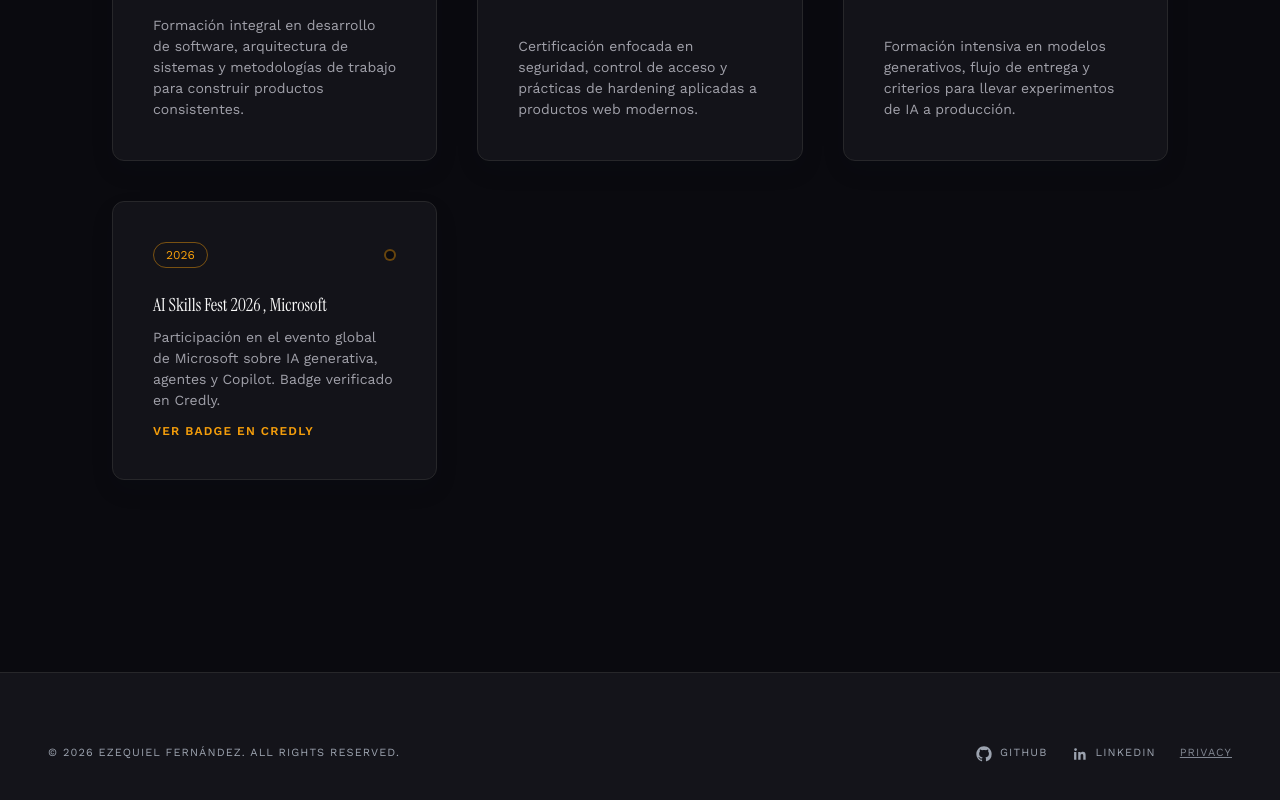
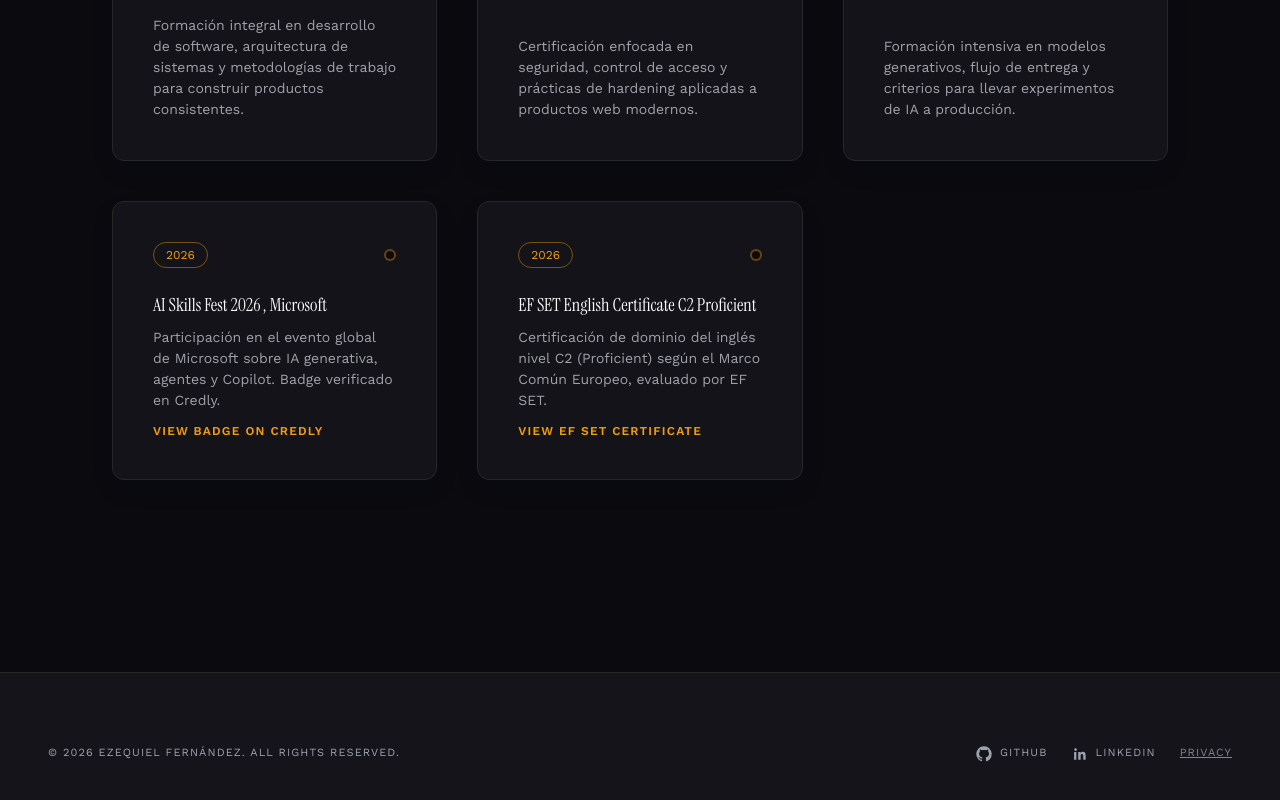
Before and after one commit to ezefernandezyf/my-portfolio, a React (Vite) app: page /about in a window 1280 px wide. Shown: the part 2950-3750 px from the top of the page. Built offline with nearby package versions, Linux system fonts and the light colour scheme; no server answers.

Commit message:
feat(about): add EF SET C2 certification, fix Credly badge URL
- Fix: Microsoft AI Skills Fest Credly badge URL updated
- Add: EF SET English Certificate C2 Proficient (2026)
- Add: link to verify EF SET certificate
- Locale: ES/EN keys for both certifications

```diff
--- a/src/data/about.ts
+++ b/src/data/about.ts
@@ -157,6 +157,11 @@
       periodKey: 'education.3.period',
       bulletsKeys: [],
     },
+    {
+      titleKey: 'aboutpage.education.4.title',
+      periodKey: 'education.4.period',
+      bulletsKeys: [],
+    },
   ],
 
   availabilityKey: 'aboutpage.availability',
--- a/src/locales/en/aboutpage.json
+++ b/src/locales/en/aboutpage.json
@@ -77,7 +77,15 @@
       "title": "AI Skills Fest 2026 , Microsoft",
       "period": "2026",
       "periodLabel": "2026",
-      "bullets": []
+      "bullets": [],
+      "credlyBadge": "View badge on Credly"
+    },
+    "4": {
+      "title": "EF SET English Certificate C2 Proficient",
+      "period": "2026",
+      "periodLabel": "2026",
+      "bullets": [],
+      "efsetBadge": "View EF SET certificate"
     }
   },
   "categories": {
--- a/src/locales/es/aboutpage.json
+++ b/src/locales/es/aboutpage.json
@@ -77,7 +77,15 @@
       "title": "AI Skills Fest 2026 , Microsoft",
       "period": "2026",
       "periodLabel": "2026",
-      "bullets": []
+      "bullets": [],
+      "credlyBadge": "Ver badge en Credly"
+    },
+    "4": {
+      "title": "EF SET English Certificate C2 Proficient",
+      "period": "2026",
+      "periodLabel": "2026",
+      "bullets": [],
+      "efsetBadge": "Ver certificado EF SET"
     }
   },
   "categories": {
--- a/src/pages/AboutPage.tsx
+++ b/src/pages/AboutPage.tsx
@@ -299,16 +299,28 @@
                               ? 'Certificación enfocada en seguridad, control de acceso y prácticas de hardening aplicadas a productos web modernos.'
                               : index === 2
                                 ? 'Formación intensiva en modelos generativos, flujo de entrega y criterios para llevar experimentos de IA a producción.'
-                                : 'Participación en el evento global de Microsoft sobre IA generativa, agentes y Copilot. Badge verificado en Credly.'}
+                                : index === 3
+                                  ? 'Participación en el evento global de Microsoft sobre IA generativa, agentes y Copilot. Badge verificado en Credly.'
+                                  : 'Certificación de dominio del inglés nivel C2 (Proficient) según el Marco Común Europeo, evaluado por EF SET.'}
                         </p>
                         {index === 3 && (
                           <a
-                            href="https://www.credly.com/badges/31b0f4c1-3076-4ef0-aca1-d3ada920f6ec"
+                            href="https://www.credly.com/badges/e3409ca3-b1e2-4ffd-9862-e6c5883a8723"
                             target="_blank"
                             rel="noopener noreferrer"
                             className="mt-3 inline-flex items-center gap-2 text-xs font-bold uppercase tracking-widest text-accent hover:text-accent-hover focus-ring"
                           >
                             {t('education.3.credlyBadge', { defaultValue: 'Ver badge en Credly' })}
+                          </a>
+                        )}
+                        {index === 4 && (
+                          <a
+                            href="https://cert.efset.org/es/8Ng7nC"
+                            target="_blank"
+                            rel="noopener noreferrer"
+                            className="mt-3 inline-flex items-center gap-2 text-xs font-bold uppercase tracking-widest text-accent hover:text-accent-hover focus-ring"
+                          >
+                            {t('education.4.efsetBadge', { defaultValue: 'Ver certificado EF SET' })}
                           </a>
                         )}
                       </article>
```
Also changed, not shown: .atl/.skill-registry.cache.json, .atl/skill-registry.md.
